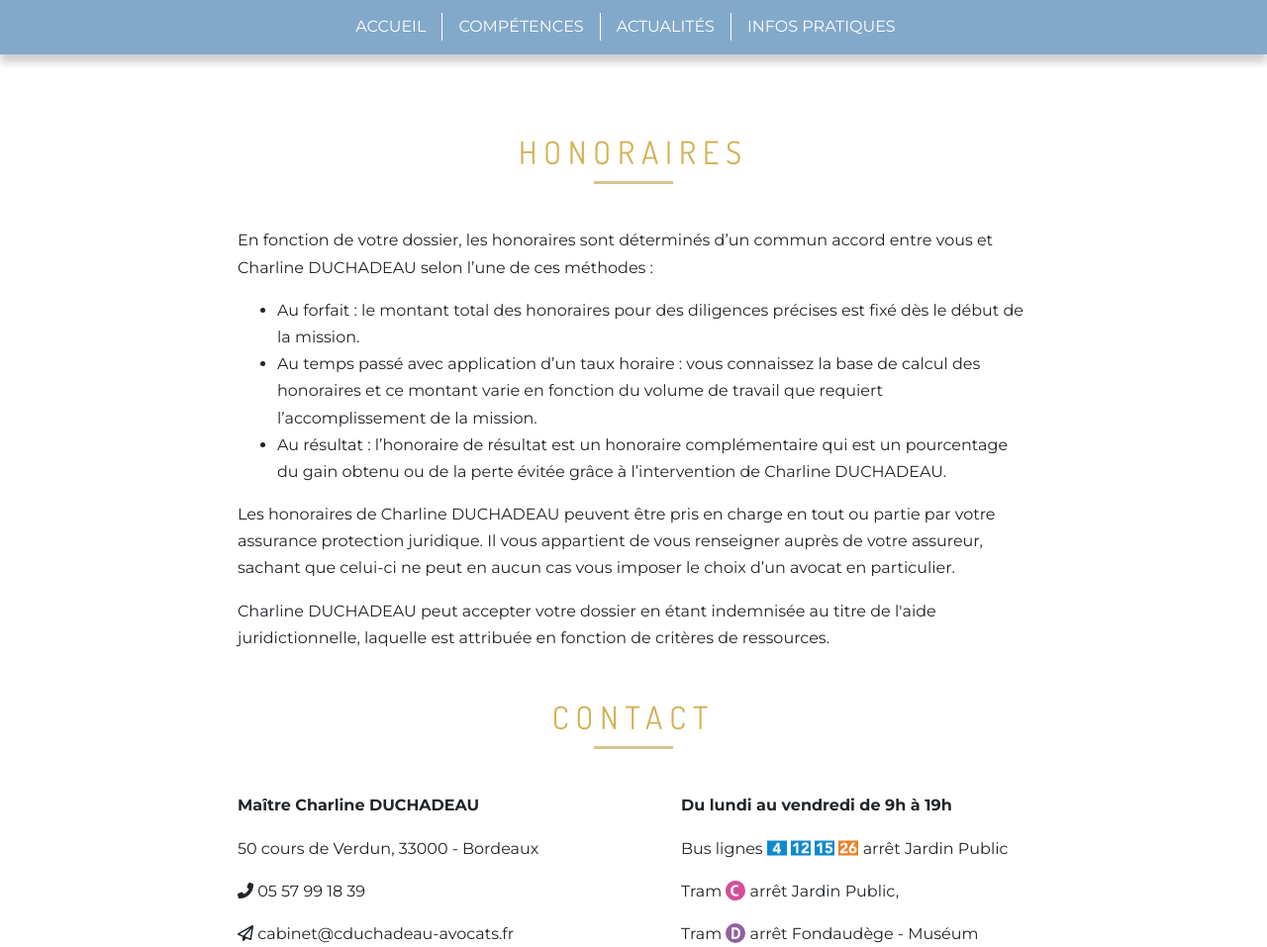
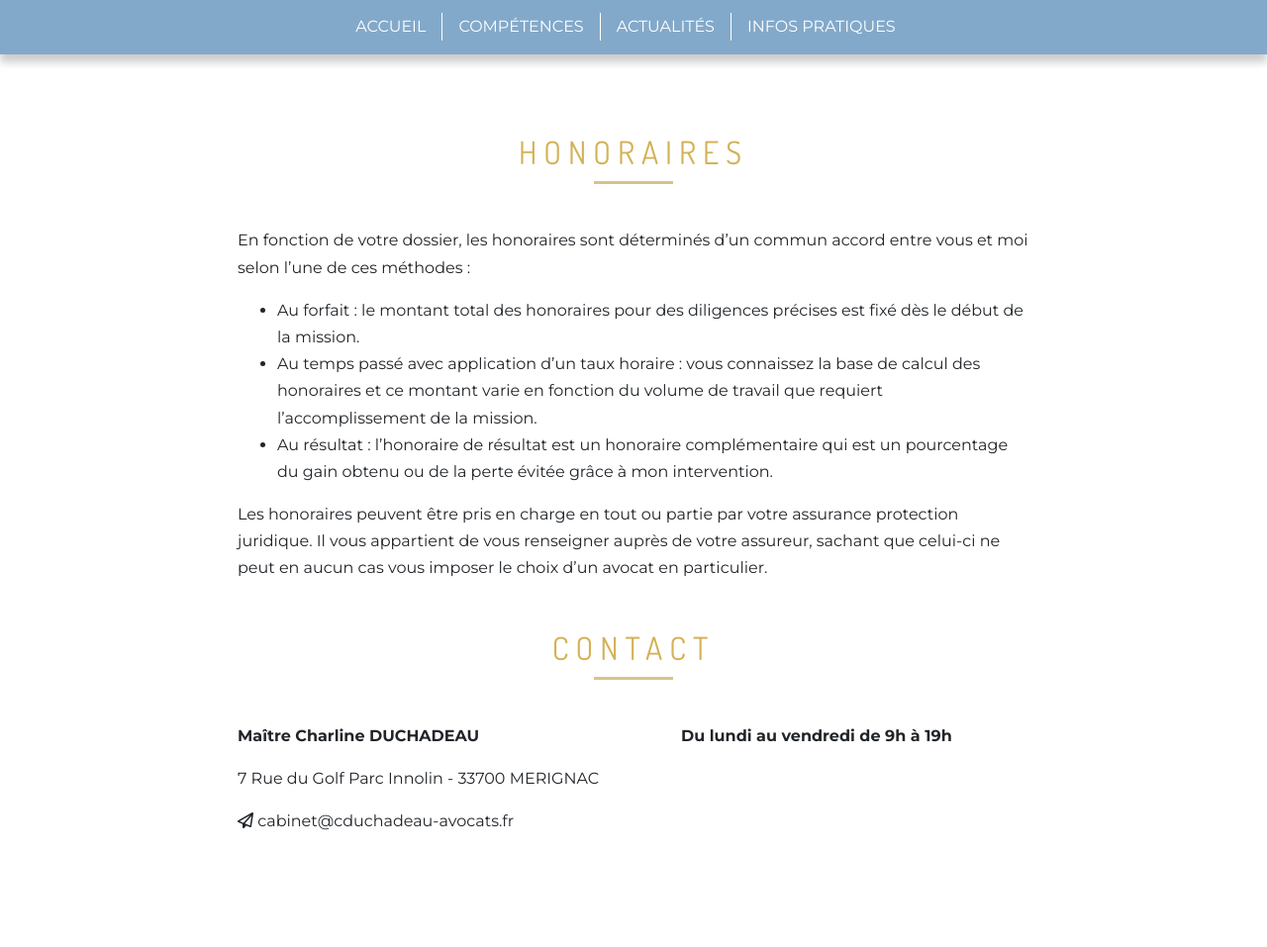
Before and after one commit to SarahRubio/charline-d, a Django app: page /contact/ in a window 1280 px wide. Shown: the part 561-1518 px from the top of the page at 99% size. Run offline with Django 3.2, Linux system fonts and the light colour scheme; a map, chart or similar area stays blank; some libraries are stand-ins or nearby versions; grey boxes are pictures that could not be loaded.

Commit message:
update contact content

```diff
--- a/src/templates/contact/contact.html
+++ b/src/templates/contact/contact.html
@@ -11,14 +11,13 @@
     <h2 class="title">Honoraires</h2>
     <div>
         <div>
-            <p>En fonction de votre dossier, les honoraires sont déterminés d’un commun accord entre vous et Charline DUCHADEAU selon l’une de ces méthodes :</p>
+            <p>En fonction de votre dossier, les honoraires sont déterminés d’un commun accord entre vous et moi selon l’une de ces méthodes :</p>
             <ul>
                 <li>Au forfait : le montant total des honoraires pour des diligences précises est fixé dès le début de la mission.</li>
                 <li>Au temps passé avec application d’un taux horaire : vous connaissez la base de calcul des honoraires et ce montant varie en fonction du volume de travail que requiert l’accomplissement de la mission.</li>
-                <li>Au résultat : l’honoraire de résultat est un honoraire complémentaire qui est un pourcentage du gain obtenu ou de la perte évitée grâce à l’intervention de Charline DUCHADEAU. </li>
+                <li>Au résultat : l’honoraire de résultat est un honoraire complémentaire qui est un pourcentage du gain obtenu ou de la perte évitée grâce à mon intervention. </li>
             </ul>
-            <p>Les honoraires de Charline DUCHADEAU peuvent être pris en charge en tout ou partie par votre assurance protection juridique. Il vous appartient de vous renseigner auprès de votre assureur, sachant que celui-ci ne peut en aucun cas vous imposer le choix d’un avocat en particulier.</p>
-            <p>Charline DUCHADEAU peut accepter votre dossier en étant indemnisée au titre de l'aide juridictionnelle, laquelle est attribuée en fonction de critères de ressources.</p>
+            <p>Les honoraires  peuvent être pris en charge en tout ou partie par votre assurance protection juridique. Il vous appartient de vous renseigner auprès de votre assureur, sachant que celui-ci ne peut en aucun cas vous imposer le choix d’un avocat en particulier.</p>
         </div>
     </div>
 
@@ -26,19 +25,15 @@
     <div class="row justify-content-around">
         <div class="col-md-6">
             <p><strong>Maître Charline DUCHADEAU</strong></p>
-            <p>50 cours de Verdun, 33000 - Bordeaux</p>
-            <p><i class="fas fa-phone-alt"></i><a href="tel:+3357991839" class="text-reset"> 05 57 99 18 39</a></p>
+            <p>7 Rue du Golf Parc Innolin - 33700 MERIGNAC</p>
             <p><i class="far fa-paper-plane"></i><a href="mailto:cabinet@cduchadeau-avocats.fr" class="text-reset"> cabinet@cduchadeau-avocats.fr</a></p>
         </div>
         <div class="col-md-6 pl-5" id="access">
             <p><strong>Du lundi au vendredi de 9h à 19h</strong></p>
-            <p>Bus lignes <img src="../../static/images/bus-4.svg" alt="bus ligne 4" class="tram-station"> <img src="../../static/images/bus-12.svg" alt="bus ligne 12" class="tram-station"> <img src="../../static/images/bus-15.svg" alt="bus ligne 15" class="tram-station"> <img src="../../static/images/bus-26.svg" alt="bus ligne 26" class="tram-station"> arrêt Jardin Public </p>
-            <p>Tram <img src="../../static/images/tram-C.svg" alt="" class="tram-station"> arrêt Jardin Public,</p>
-            <p>Tram <img src="../../static/images/tram-D.svg" alt="" class="tram-station"> arrêt Fondaudège - Muséum</p>
         </div>
     </div>
     <div class="my-5 map-responsive">
-        <iframe src="https://www.google.com/maps/embed?pb=!1m18!1m12!1m3!1d2828.7053217217635!2d-0.5780740845297109!3d44.84793418237233!2m3!1f0!2f0!3f0!3m2!1i1024!2i768!4f13.1!3m3!1m2!1s0xd5527d8f2d547f3%3A0xe0403336f4a9f442!2s50%20Cours%20de%20Verdun%2C%2033000%20Bordeaux!5e0!3m2!1sfr!2sfr!4v1614444918804!5m2!1sfr!2sfr" width="600" height="450" style="border:0;" allowfullscreen="" loading="lazy"></iframe>
+        <iframe src="https://www.google.com/maps/embed?pb=!1m18!1m12!1m3!1d5658.265456354342!2d-0.6814069238566808!3d44.83923027107065!2m3!1f0!2f0!3f0!3m2!1i1024!2i768!4f13.1!3m3!1m2!1s0xd54da02ccbb0f15%3A0x81cf0e50bc2dd203!2s7%20Rue%20du%20Golf%2C%2033700%20M%C3%A9rignac!5e0!3m2!1sfr!2sfr!4v1719917280032!5m2!1sfr!2sfr" width="600" height="450" style="border:0;" allowfullscreen="" loading="lazy" referrerpolicy="no-referrer-when-downgrade"></iframe>
     </div>
 </div>
 {% endblock %}
```
